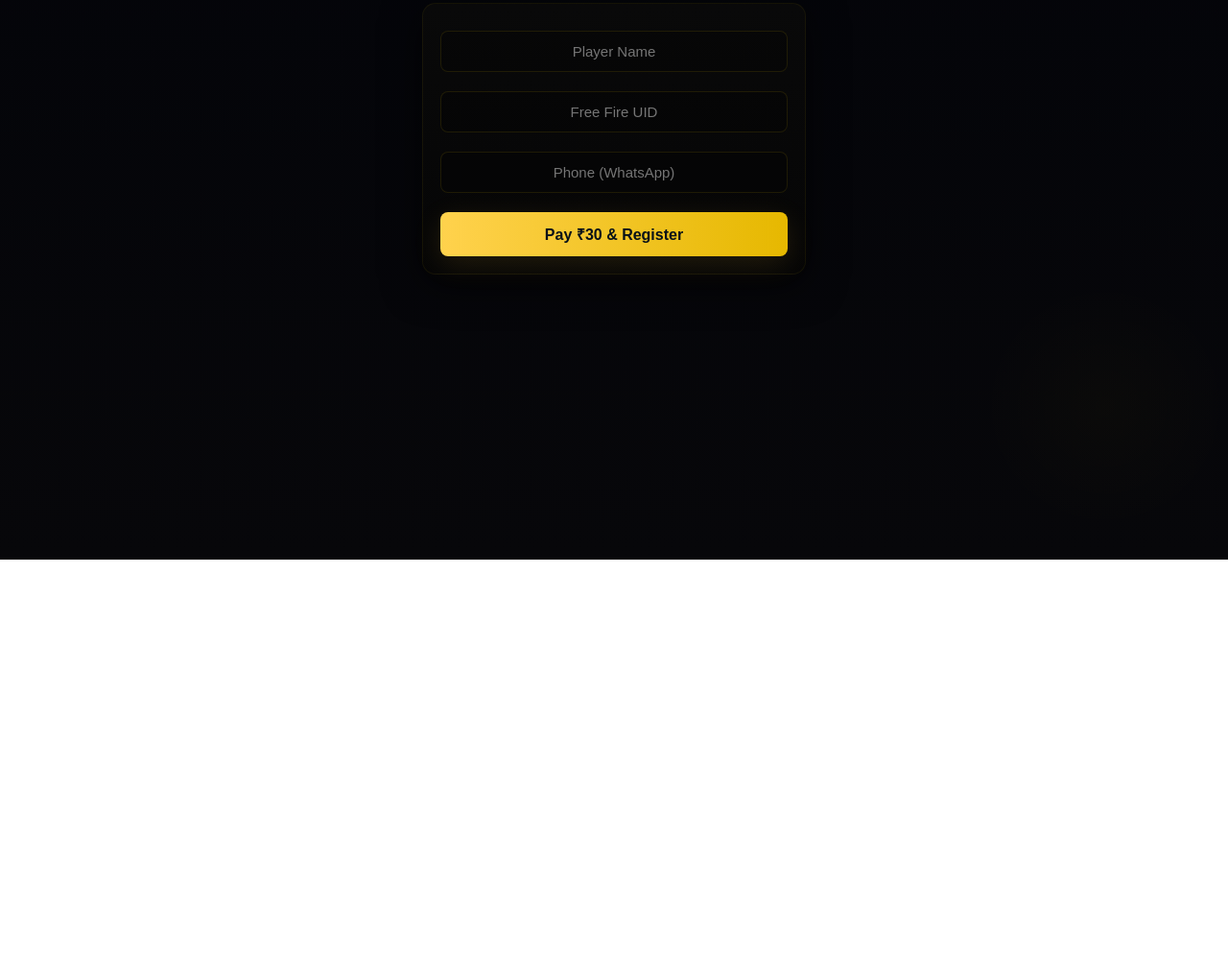
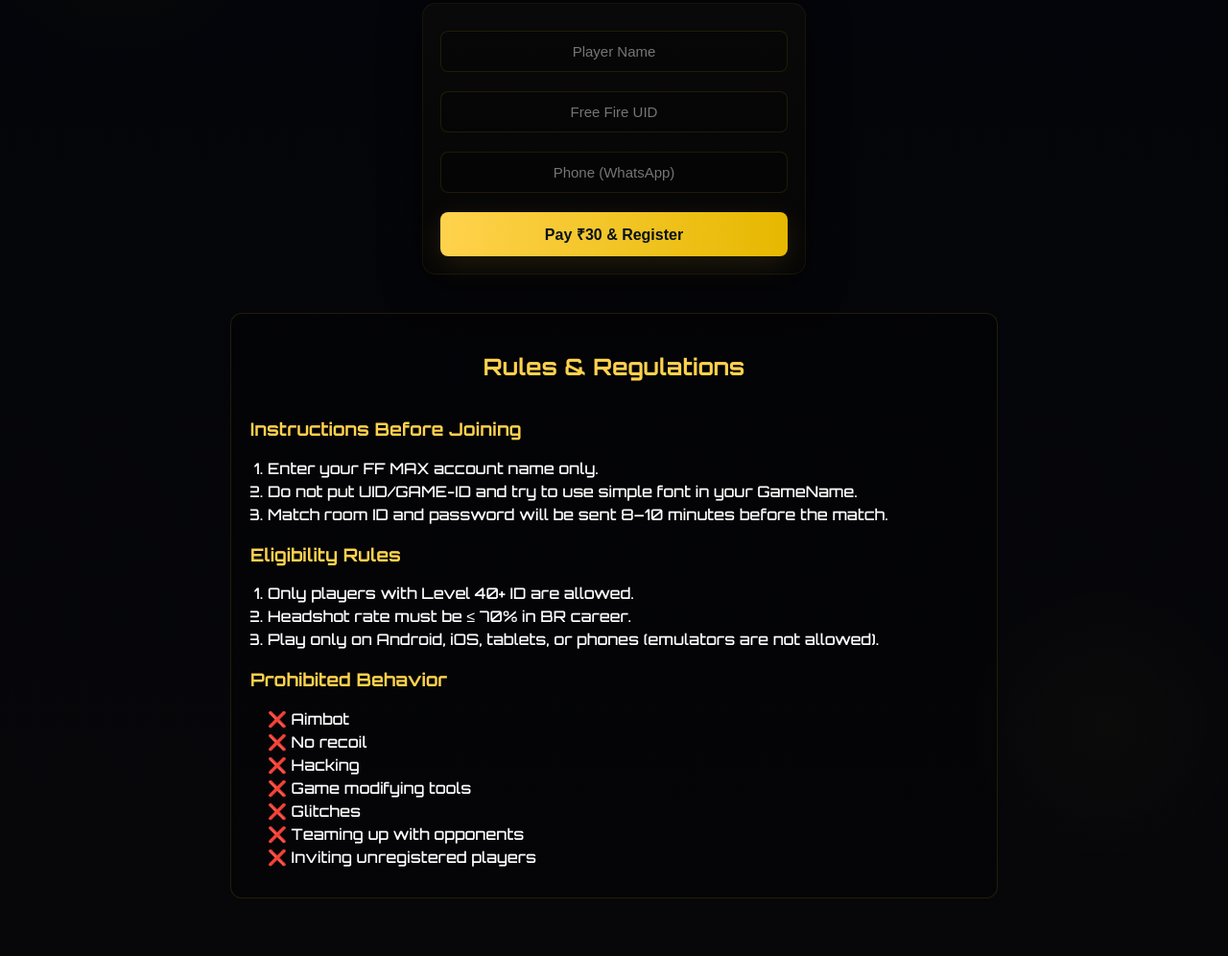
Before and after one commit to luckyzzz-107/1lione-sports, a plain HTML site: page index.html in a window 1280 px wide. Shown: the part 217-1213 px from the top of the page at 96% size. Before the commit the page ends 800 px from the top, so only its background shows below. Drawn offline with Linux system fonts and the light colour scheme.

Commit message:
Update index.html

```diff
--- a/index.html
+++ b/index.html
@@ -57,6 +57,48 @@
       background:#25D366; color:#012; padding:10px 12px;
       border-radius:8px; text-decoration:none; font-weight:600;
     }
+    /* Rules Section */
+    .rules {
+      max-width: 800px;
+      margin: 40px auto;
+      background: rgba(0,0,0,0.25);
+      border: 1px solid rgba(255,215,0,0.12);
+      border-radius: 12px;
+      padding: 20px;
+      color: #fff;
+    }
+    .rules h2 {
+      text-align: center;
+      color: var(--gold);
+      margin-bottom: 18px;
+    }
+    .rules h3 {
+      margin-top: 20px;
+      color: var(--gold);
+    }
+    .rules ol, .rules ul {
+      margin: 8px 0 0 18px;
+      padding: 0;
+    }
+    .rules li {
+      margin: 4px 0;
+    }
+    .rules .no-list {
+      list-style: none;
+      padding-left: 0;
+    }
+    .rules-content {
+      max-height: 500px;
+      overflow-y: auto;
+      padding-right: 6px;
+    }
+    .rules-content::-webkit-scrollbar {
+      width: 6px;
+    }
+    .rules-content::-webkit-scrollbar-thumb {
+      background-color: var(--gold);
+      border-radius: 3px;
+    }
   </style>
 </head>
 <body>
@@ -76,8 +118,54 @@
     <a id="waLink" class="wa-link" target="_blank">Message Admin on WhatsApp</a>
   </div>
 
+  <section class="rules">
+    <h2>Rules &amp; Regulations</h2>
+    <div class="rules-content">
+      <h3>Instructions Before Joining</h3>
+      <ol>
+        <li>Enter your FF MAX account name only.</li>
+        <li>Do not put UID/GAME-ID and try to use simple font in your GameName.</li>
+        <li>Match room ID and password will be sent 8–10 minutes before the match.</li>
+      </ol>
+
+      <h3>Eligibility Rules</h3>
+      <ol>
+        <li>Only players with Level 40+ ID are allowed.</li>
+        <li>Headshot rate must be ≤ 70% in BR career.</li>
+        <li>Play only on Android, iOS, tablets, or phones (emulators are not allowed).</li>
+      </ol>
+
+      <h3>Prohibited Behavior</h3>
+      <ul class="no-list">
+        <li>❌ Aimbot</li>
+        <li>❌ No recoil</li>
+        <li>❌ Hacking</li>
+        <li>❌ Game modifying tools</li>
+        <li>❌ Glitches</li>
+        <li>❌ Teaming up with opponents</li>
+        <li>❌ Inviting unregistered players</li>
+      </ul>
+
+      <h3>Some Important Tips</h3>
+      <ol>
+        <li>If player Game-ID is blacklisted, then prizes will not proceed without recording proofs. Players can be asked for proofs, so recording the game is a must.</li>
+        <li>If slots are not full, then the winning prize may be changed as per the structure.</li>
+        <li>If you are killed by any hacker or team-up player, record evidence for a full refund.</li>
+        <li>Abusing any Player/Host will lead to an immediate ban.</li>
+      </ol>
+
+      <h3>Raise Your Query</h3>
+      <p>✉️ Raise issues with customer support within 2 hours of match end time.</p>
+
+      <h3>Note</h3>
+      <p>⚠️ 1 Lion eSports reserves the right to modify prizes and rules.</p>
+
+      <p style="text-align:center;margin-top:12px;font-weight:bold;color:var(--gold)">ALL THE BEST PLAYER'S 👍</p>
+    </div>
+  </section>
+
 <script>
-  const WEB_APP_URL = "https://script.google.com/macros/s/AKfycbykOAG-mwv8aQp1ZSvgvuqowm1a1Qwr4OhVdUP7a_QuZY-y8r-ddyuJr1LBZ0VyWznIYg/exec";
+  const WEB_APP_URL = "https://script.google.com/macros/s/AKfycbxS9uD2xLac_Cjdt1-8sPMxZy3hZehUAN9BmJ7rR7J_V_LmwMBy579Iz2KPP3IgxdmhGA/exec";
   const UPI_ID = "6370027283@fam";
   const AMOUNT = "30";
   const ADMIN_WA = "916370027283";
@@ -95,28 +183,32 @@
     status.style.display = 'block';
     status.textContent = 'Saving registration...';
 
+    const form = new URLSearchParams();
+    form.append('name', name);
+    form.append('gameID', gameID);
+    form.append('phone', phone);
+    form.append('paymentStatus', 'Pending');
+
     try {
-      const res = await fetch(WEB_APP_URL, {
-        method: 'POST',
-        headers: {'Content-Type':'application/json'},
-        body: JSON.stringify({ name, gameID, phone, paymentStatus: "Pending" })
-      });
-      if (!res.ok) throw new Error('Sheet error');
+      const res = await fetch(WEB_APP_URL, { method: 'POST', body: form });
+      const data = await res.json();
 
-      status.textContent = 'Saved. Opening UPI...';
-      waLink.style.display = 'inline-block';
-      waLink.href = `https://wa.me/${ADMIN_WA}?text=${encodeURIComponent("Paid ₹"+AMOUNT+" for tournament. Name: "+name+" UID: "+gameID+". Please confirm.")}`;
-
-      const upi = `upi://pay?pa=${encodeURIComponent(UPI_ID)}&pn=${encodeURIComponent('1 LION ESPORTS')}&am=${encodeURIComponent(AMOUNT)}&cu=INR`;
-      setTimeout(() => window.location.href = upi, 800);
-
-      setTimeout(() => status.textContent = 'UPI app should open. After paying, send screenshot.', 1500);
-    } catch(e) {
-      status.textContent = 'Error saving. Contact admin on WhatsApp.';
+      if (data.success) {
+        status.textContent = 'Saved. Opening UPI...';
+        waLink.style.display = 'inline-block';
+        waLink.href = `https://wa.me/${ADMIN_WA}?text=${encodeURIComponent("Paid ₹"+AMOUNT+" for tournament. Name: "+name+" UID: "+gameID+". Please confirm.")}`;
+        const upi = `upi://pay?pa=${encodeURIComponent(UPI_ID)}&pn=${encodeURIComponent('1 LION ESPORTS')}&am=${encodeURIComponent(AMOUNT)}&cu=INR`;
+        setTimeout(() => window.location.href = upi, 800);
+      } else {
+        status.textContent = 'Error saving. Contact admin.';
+        waLink.style.display = 'inline-block';
+        waLink.href = `https://wa.me/${ADMIN_WA}`;
+      }
+    } catch (err) {
+      console.error(err);
+      status.textContent = 'Network error. Contact admin.';
       waLink.style.display = 'inline-block';
       waLink.href = `https://wa.me/${ADMIN_WA}`;
-      console.error(e);
-      alert('Error: ' + e.message);
     }
   });
 </script>
```
